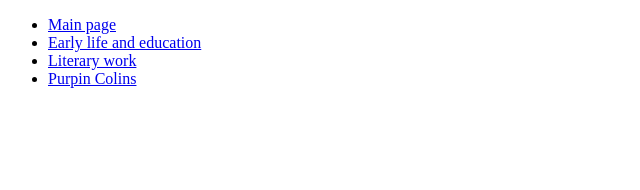
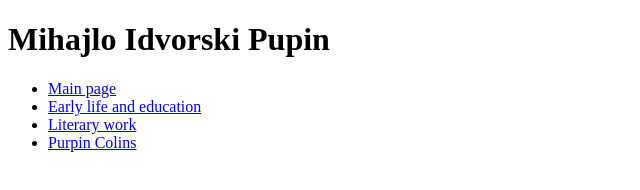
Before and after one commit to Dzenana1234/HTMLcomp, a plain HTML site: page index.html in a window 1280 px wide. Shown: the whole page, without its empty margins (0-640 px from the left). Drawn offline with Linux system fonts and the light colour scheme.

Commit message:
New changes Added

```diff
--- a/index.html
+++ b/index.html
@@ -5,6 +5,7 @@
     <meta name="viewport" content="width=device-width, initial-scale=1.0">
     <title>Pupin</title>
 </head>
+<h1>Mihajlo Idvorski Pupin</h1>
 <ul>
 <li><a href="abaut-us/5.html">Main page</a></li>
 <li><a href="abaut-us/1.html">Early life and education</a></li>
```
